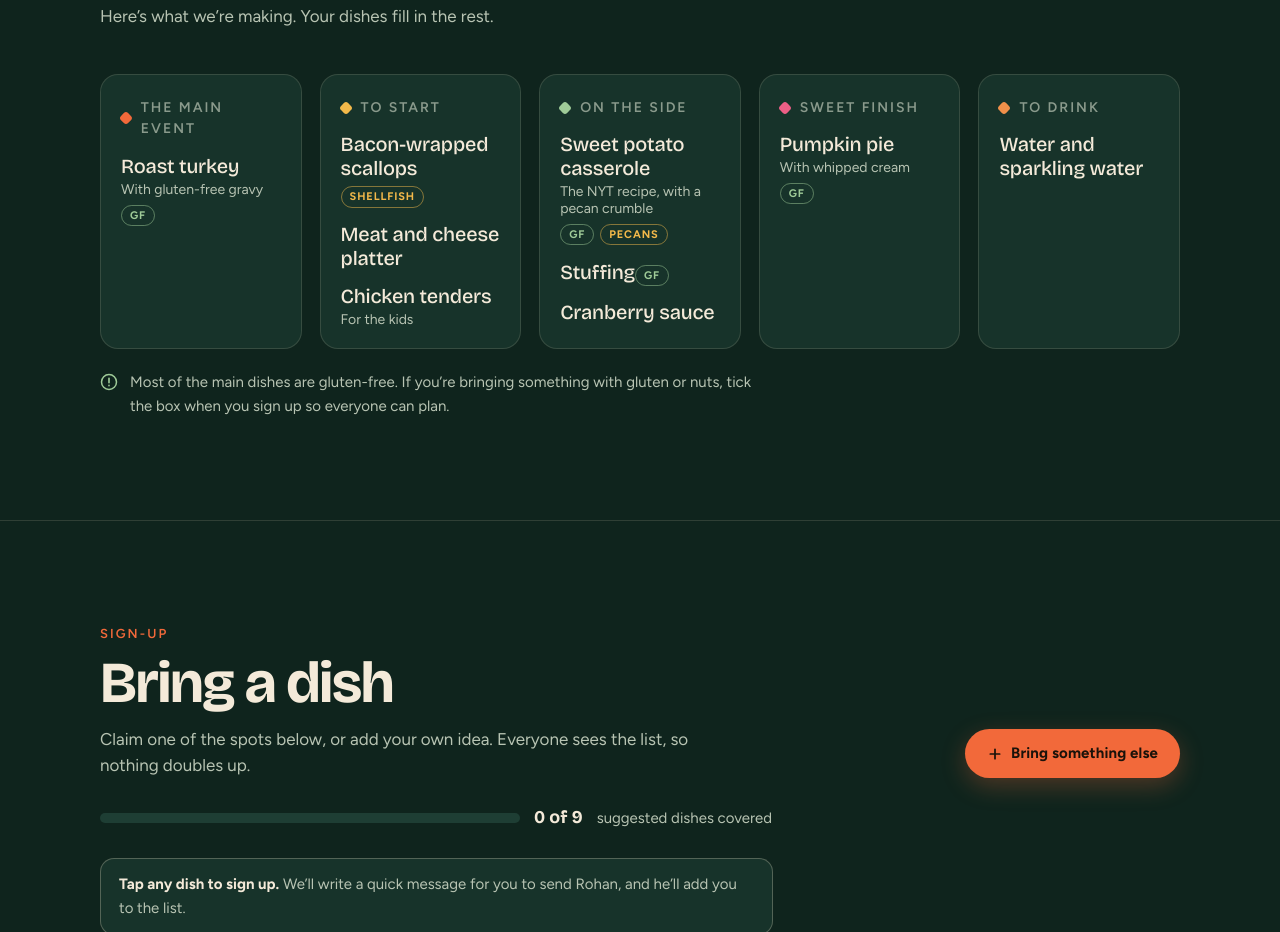
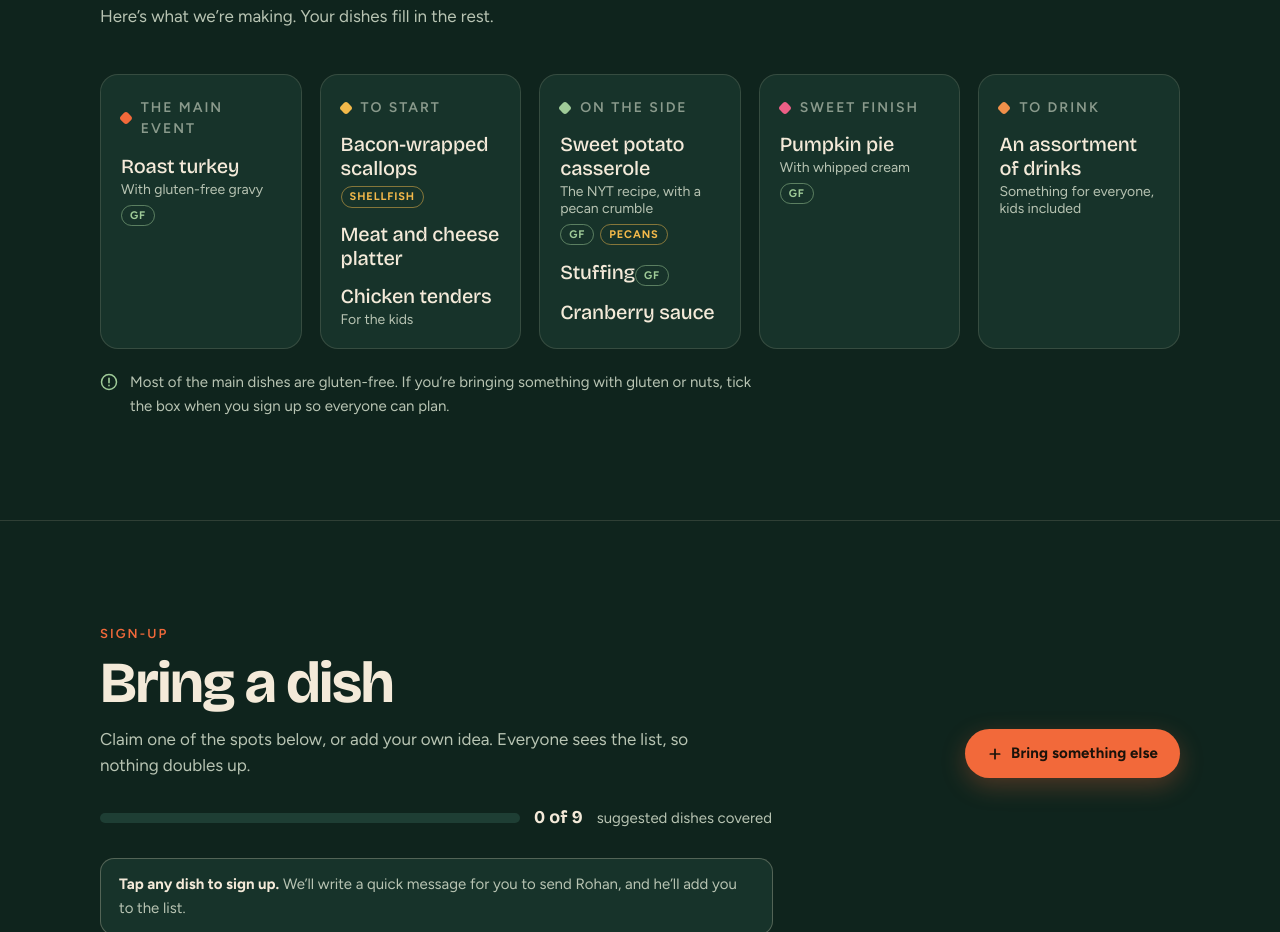
Before and after one commit to events-spark/thanksgiving26, a website: page index.html in a window 1280 px wide. Shown: the part 1520-2452 px from the top of the page. Drawn offline with nearby package versions, Linux system fonts and the light colour scheme; no server answers.

Commit message:
Menu: an assortment of drinks
Co-Authored-By: Claude Opus 5.5 <noreply@anthropic.com>

```diff
--- a/index.html
+++ b/index.html
@@ -436,7 +436,7 @@ footer p.small { margin-top: 10px; color: var(--ink-3); font-size: 14px; }
       { n: "Pumpkin pie", s: "With whipped cream", tags: [["GF", "gf"]] },
     ]},
     { title: "To drink", color: "var(--cider)", items: [
-      { n: "Water and sparkling water" },
+      { n: "An assortment of drinks", s: "Something for everyone, kids included" },
     ]},
   ];
 
```
